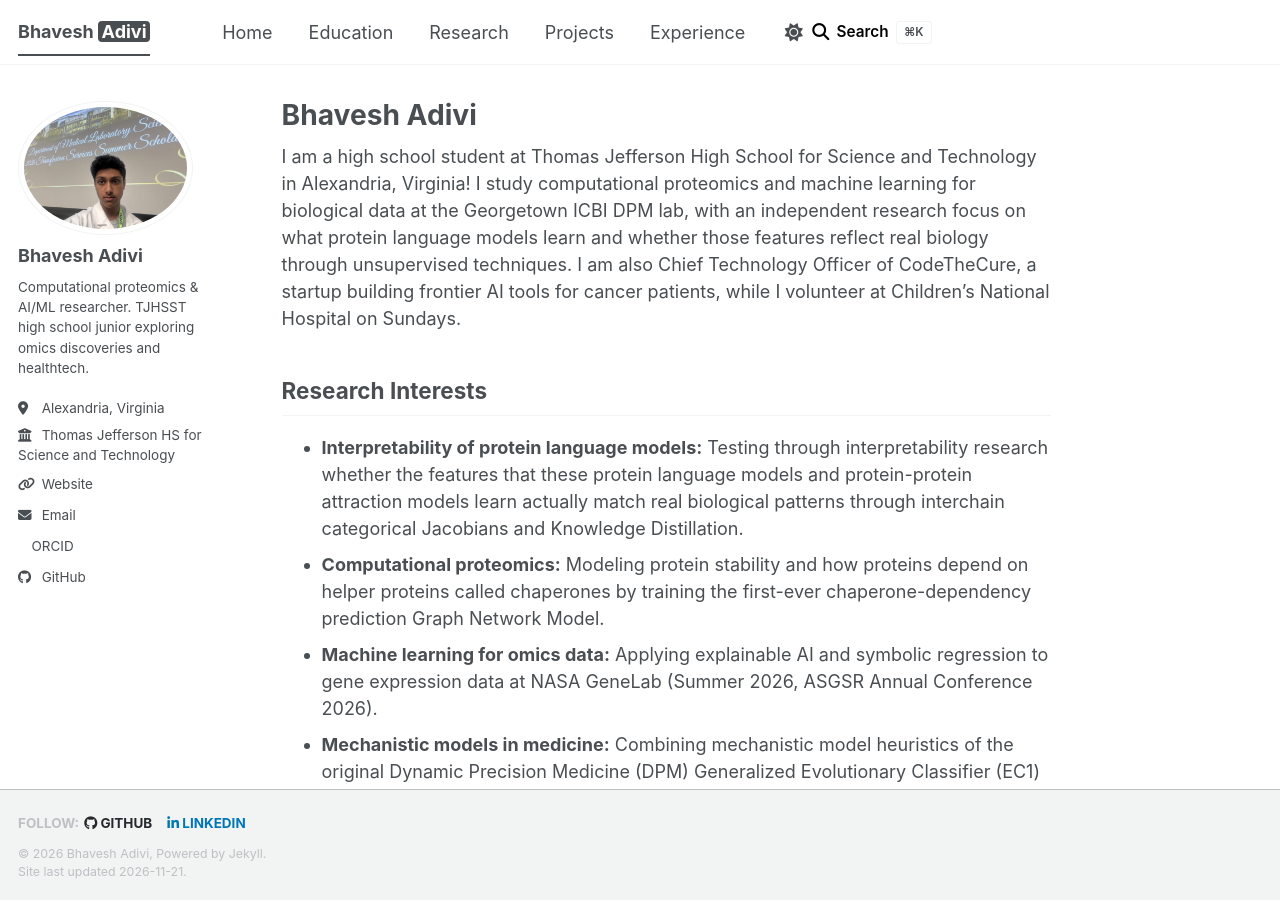
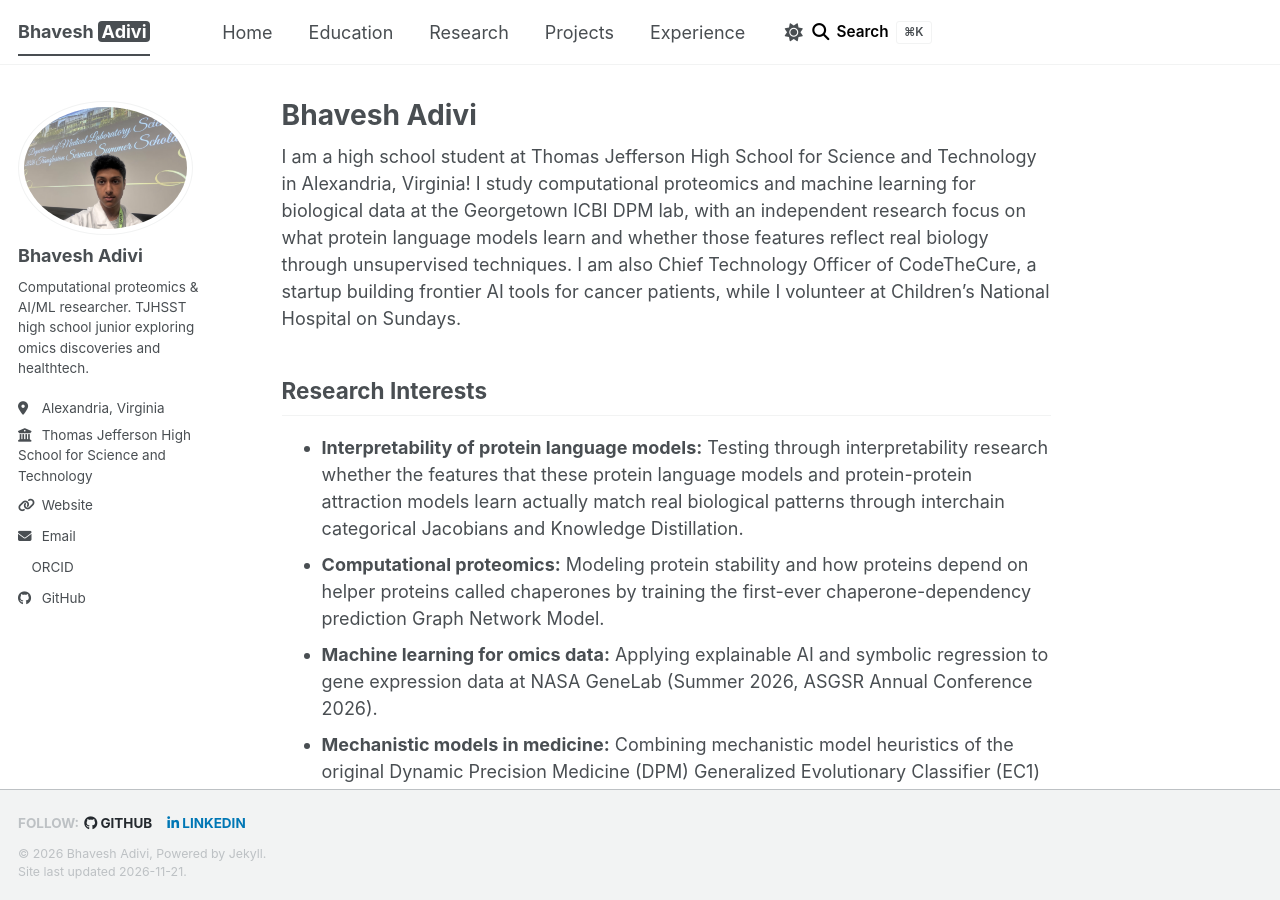
Before and after one commit to bhaveshadivi/bhaveshadivi.github.io, a Jekyll site: the page built from _pages/about.md, in a window 1280 px wide and 900 px high. Built offline with Jekyll 4.4.1, drawn with Linux system fonts in a browser that asks for light colours; a script bundle is joined from its source files by our own code; a style sheet for code colours, icons or effects is not loaded.

```diff
--- a/_config.yml
+++ b/_config.yml
@@ -28,7 +28,7 @@ author:
   pronouns         : # example: "she/her"
   bio              : "Computational proteomics & AI/ML researcher. TJHSST high school junior exploring omics discoveries and healthtech."
   location         : "Alexandria, Virginia"
-  employer         : "Thomas Jefferson HS for Science and Technology"
+  employer         : "Thomas Jefferson High School for Science and Technology"
   uri              : "https://bhaveshadivi.github.io"
   email            : "2028badivi@tjhsst.edu"
 
```
Also changed, not shown: _pages/education.md (+1 -1 lines).
